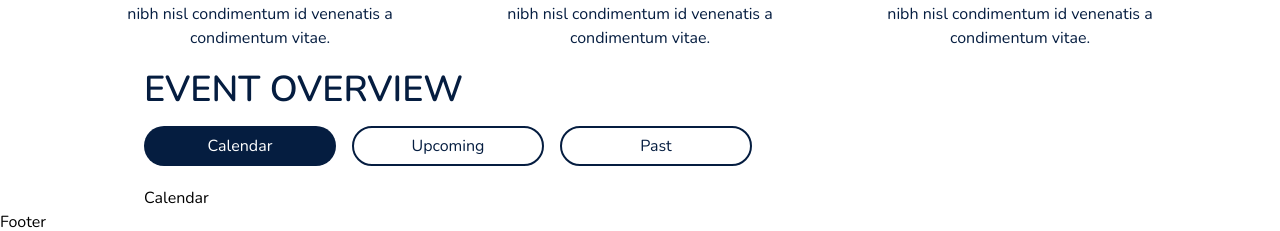
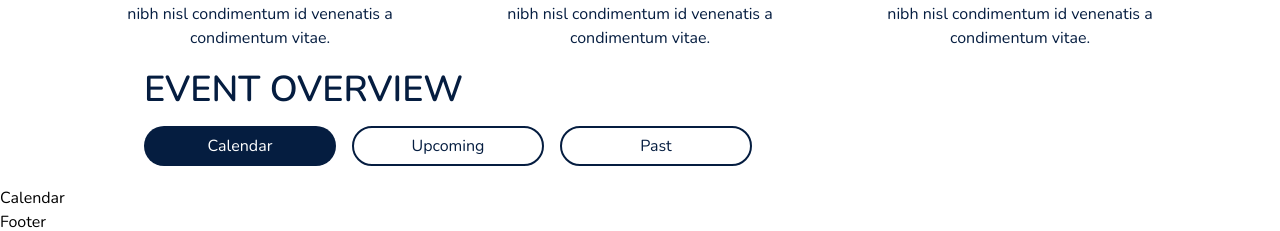
Before and after one commit to acm-ucr/ais-website, a Next.js app: page /events in a window 1280 px wide. Shown: the part 1314-1545 px from the top of the page. Built offline with nearby package versions, Linux system fonts and the light colour scheme.

Commit message:
added margin leftinto filter

```diff
--- a/src/components/Filter.jsx
+++ b/src/components/Filter.jsx
@@ -2,14 +2,14 @@
 import React, { useState } from "react";
 import Title from "./Title";
 
-const Filter = ({ filters, onChange, title }) => {
+const Filter = ({ filters, onChange, title, className }) => {
   const [selectedFilter, setSelectedFilter] = useState(filters[0]);
   const handleClick = (filter) => {
     setSelectedFilter(filter);
     onChange(filter);
   };
   return (
-    <div className="">
+    <div className="ml-36">
       <Title title={title} />
       <div className="flex space-x-4 mb-5 mt-4">
         {filters.map((filter) => (
--- a/src/components/calendar/WrappedEvents.jsx
+++ b/src/components/calendar/WrappedEvents.jsx
@@ -12,8 +12,9 @@ const Wrapped = () => {
     setComponent(component);
   };
   return (
-    <div className="ml-36">
+    <div>
       <Filter
+        className="ml-36"
         filters={EVENTS}
         onChange={handleFilterChange}
         title={"EVENT OVERVIEW"}
```
